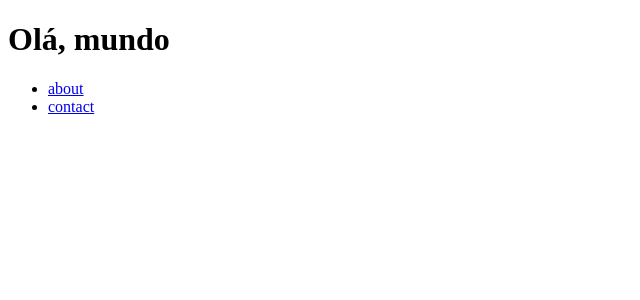
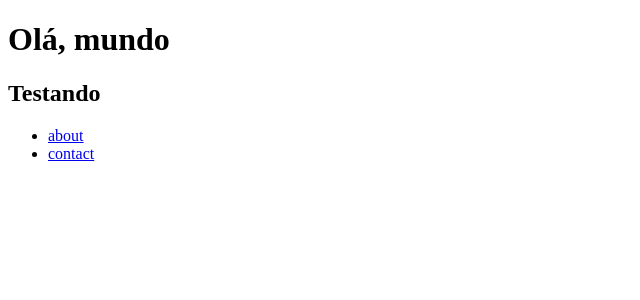
Before and after one commit to DanieelCarvalho/Pac-Men-Page, an Angular app: page /home in a window 1280 px wide. Shown: the top 300 px of the page, without its empty margins (0-640 px from the left). Built offline with nearby package versions, Linux system fonts and the light colour scheme.

Commit message:
colocando um h2

```diff
--- a/src/app/app.component.html
+++ b/src/app/app.component.html
@@ -1,3 +1,4 @@
 <h1>Olá, mundo</h1>
+<h2>Testando</h2>
 
 <router-outlet></router-outlet>
```
